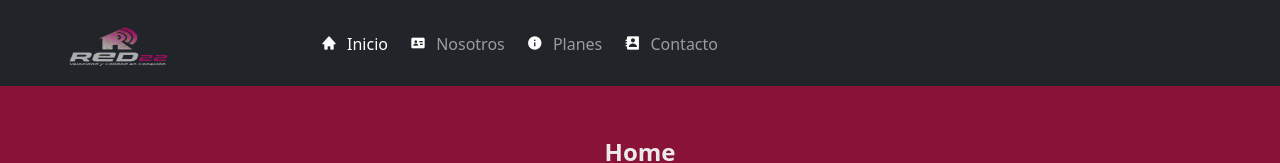
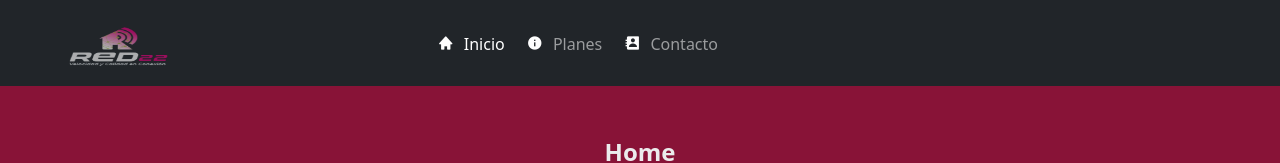
Before and after one commit to brazon84/red22.app, a React (Vite) app: page / in a window 1280 px wide. Shown: the top 163 px of the page. Built offline with nearby package versions, Linux system fonts and the light colour scheme.

Commit message:
nosotros

```diff
--- a/src/components/nav/Nav.jsx
+++ b/src/components/nav/Nav.jsx
@@ -42,11 +42,11 @@
                 <i className="bx bxs-home"></i> Inicio
               </a>
             </li>
-            <li className="nav-item">
+            {/* <li className="nav-item">
               <a className="nav-link" href="#nosotros">
                 <i className="bx bxs-id-card"></i> Nosotros
               </a>
-            </li>
+            </li> */}
             <li className="nav-item">
               <a className="nav-link" href="#planes">
                 <i className="bx bxs-info-circle"></i> Planes
@@ -66,11 +66,11 @@
                 <i className="bx bxs-home"></i> Inicio
               </a>
             </li>
-            <li className="nav-item">
+            {/* <li className="nav-item">
               <a className="nav-link" href="#nosotros">
                 <i className="bx bxs-id-card"></i> Nosotros
               </a>
-            </li>
+            </li> */}
             <li className="nav-item">
               <a className="nav-link" href="#planes">
                 <i className="bx bxs-info-circle"></i> Planes
```
